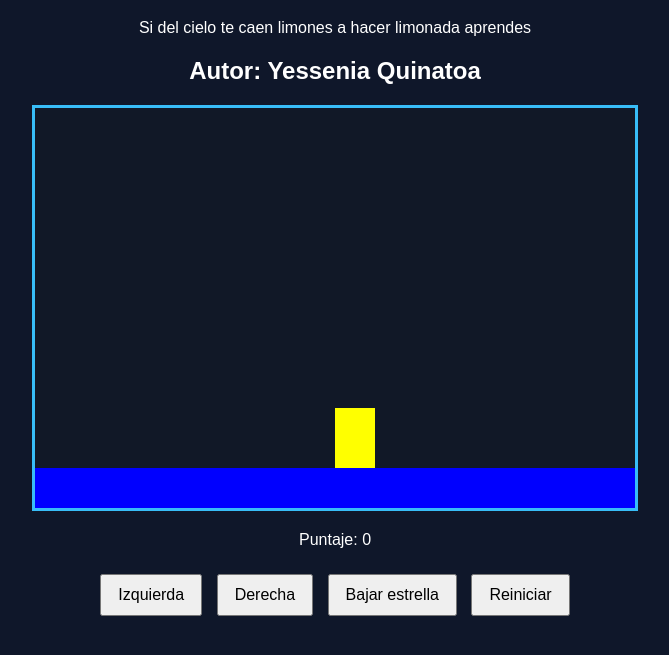
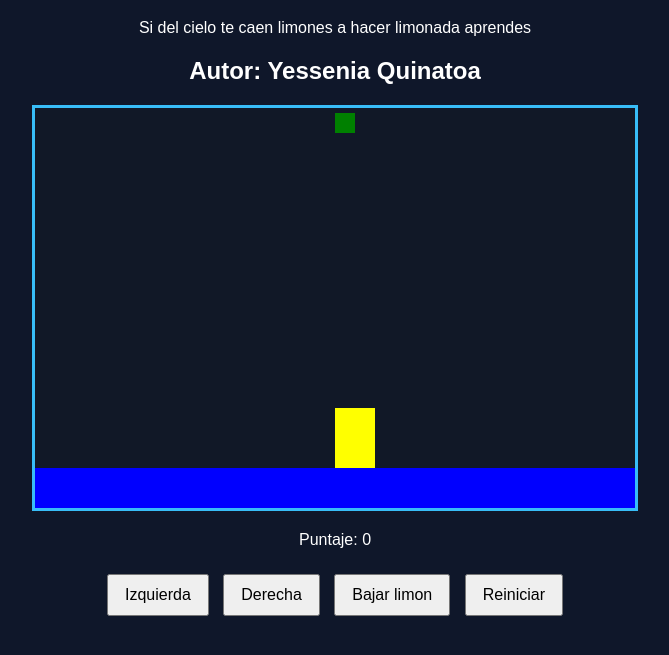
Before and after one commit to Yessenia12/juego_limones, a plain HTML site: page limones.html in a window 1280 px wide. Shown: the part 81-736 px from the top of the page, without its empty margins (305-974 px from the left). Drawn offline with Linux system fonts and the light colour scheme.

Commit message:
Agregar bajarLimones

```diff
--- a/limones.html
+++ b/limones.html
@@ -19,7 +19,7 @@
     <div class="botones">
       <button onclick="moverIzquierda();">Izquierda</button>
       <button onclick="moverDerecha();">Derecha</button>
-      <button>Bajar estrella</button>
+      <button onclick="bajarLimon();">Bajar limon</button>
       <button>Reiniciar</button>
     </div>
   </div>
--- a/limones.js
+++ b/limones.js
@@ -3,11 +3,16 @@ let ctx=canvas.getContext("2d");
 const ALTURA_SUELO=40;
 const ALTURA_PERSONAJE=60;
 const ANCHO_PERSONAJE=40;
+const ANCHO_LIMON=20;
+const ALTO_LIMON =20;
 let personajeX=canvas.width/2;
+let limonX=canvas.width/2;
+let limonY=5;
 
 function dibujarIniciar(){
     dibujarSuelo();
     dibujarPersonaje();
+    dibujarLimon();
 }
 function dibujarSuelo(){
     ctx.fillStyle="blue";
@@ -32,7 +37,19 @@ function actualizarPantalla(){
     limpiarCanva();
     dibujarSuelo();
     dibujarPersonaje();
+    dibujarLimon();
 }
 function limpiarCanva(){
     ctx.clearRect(0,0,canvas.width,canvas.height);
 }
+function dibujarLimon(){
+    ctx.fillStyle="green";
+    ctx.fillRect(limonX,limonY,ANCHO_LIMON,ALTO_LIMON);
+
+
+}
+function bajarLimon(){
+    limonY = limonY+10;
+    actualizarPantalla();
+
+}
```
